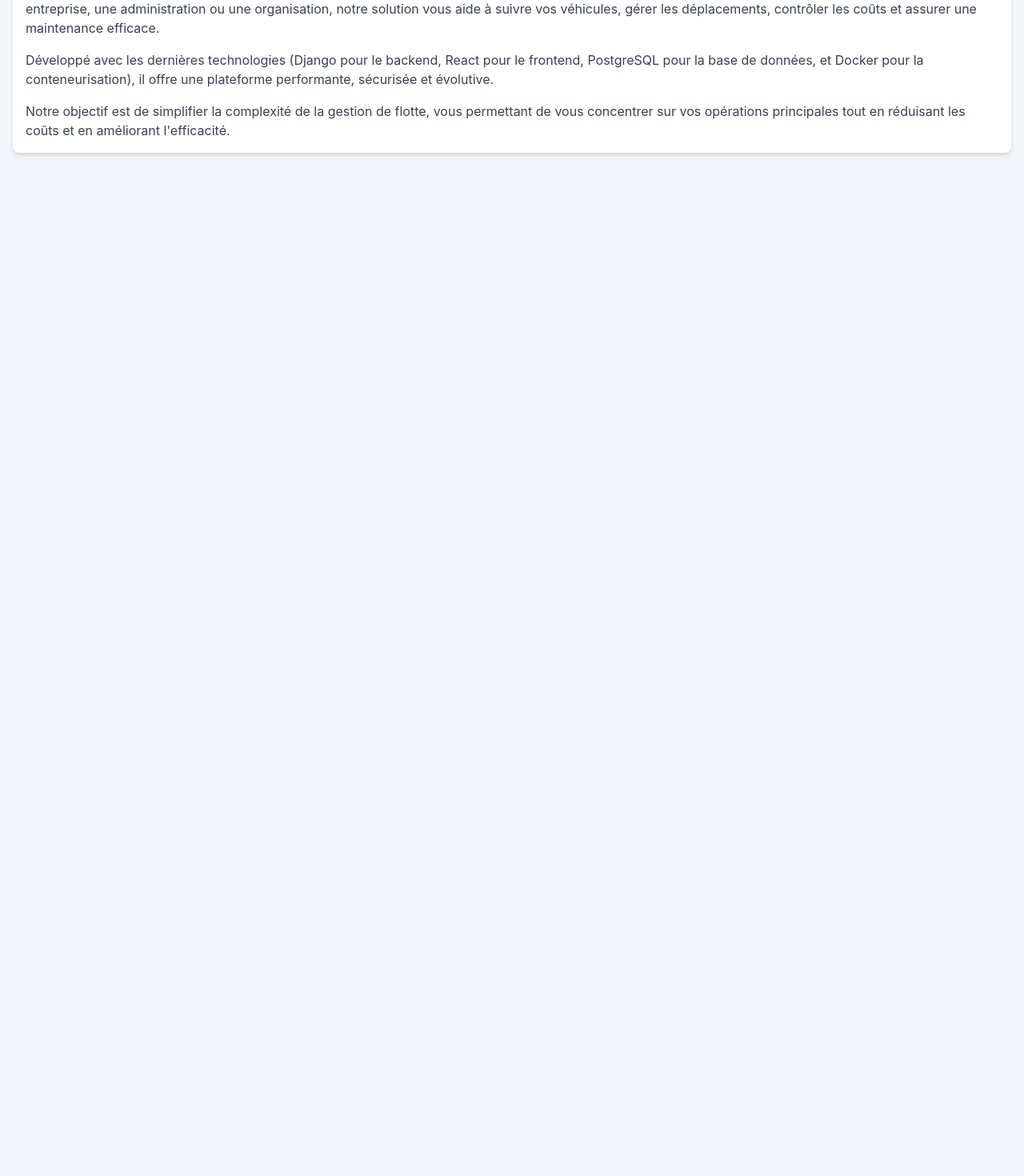
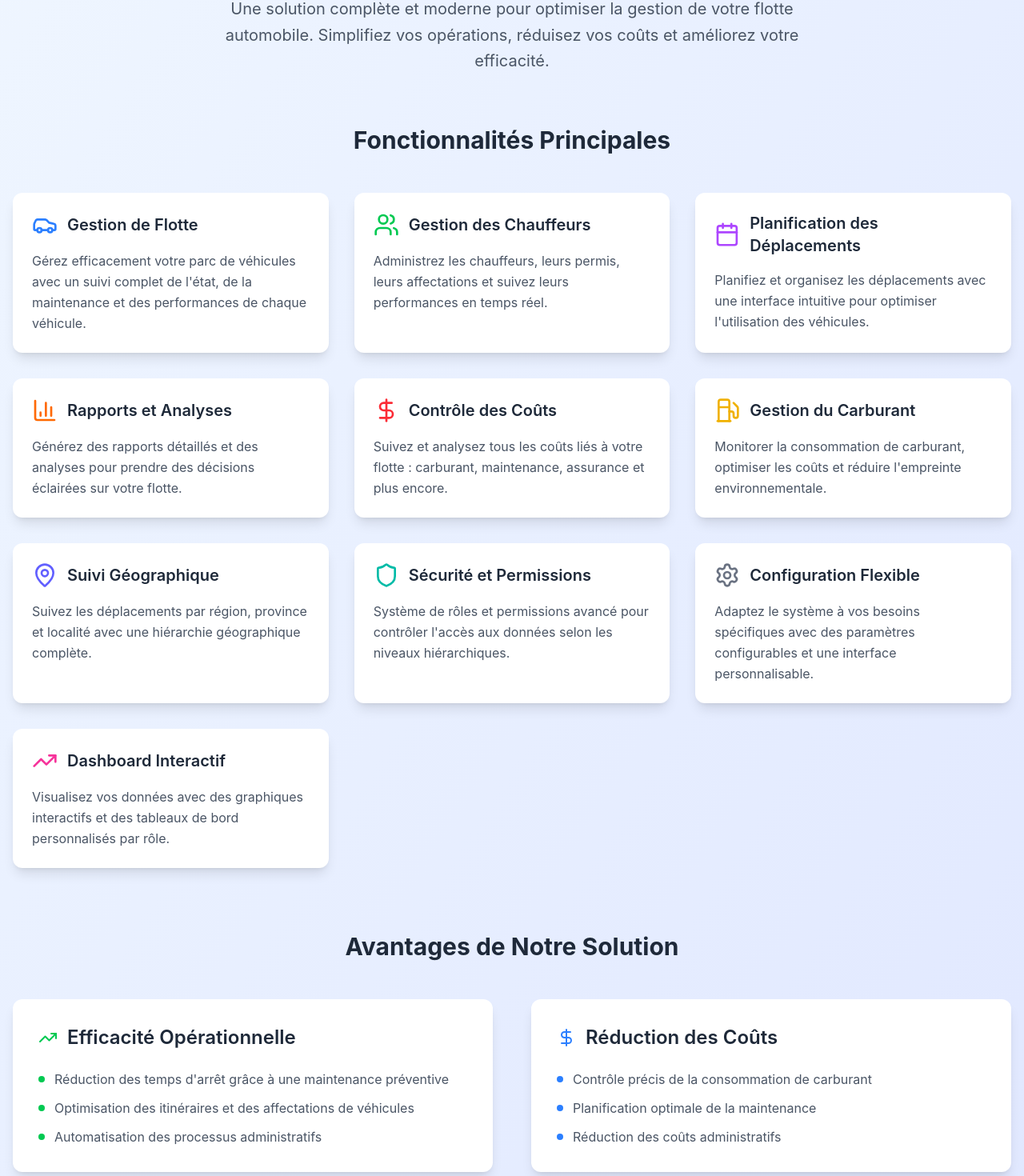
Before and after one commit to kwven/System_gestion_parc_vehicule, a React (Vite) app in the folder frontend/: page /about in a window 1280 px wide. Shown: the part 237-1707 px from the top of the page at 80% size. Before the commit the page ends 800 px from the top, so only its background shows below. Built offline with nearby package versions, Linux system fonts and the light colour scheme.

Commit message:
about page

```diff
--- a/frontend/src/pages/About.jsx
+++ b/frontend/src/pages/About.jsx
@@ -1,21 +1,149 @@
 import React from 'react';
 import Navbar from '../components/common/Navbar';
+import { Car, Users, BarChart3, Shield, MapPin, Fuel, Calendar, DollarSign, Settings, TrendingUp } from 'lucide-react';
+
 function About() {
+  const features = [
+    {
+      icon: <Car className="h-8 w-8 text-blue-500" />,
+      title: "Gestion de Flotte",
+      description: "Gérez efficacement votre parc de véhicules avec un suivi complet de l'état, de la maintenance et des performances de chaque véhicule."
+    },
+    {
+      icon: <Users className="h-8 w-8 text-green-500" />,
+      title: "Gestion des Chauffeurs",
+      description: "Administrez les chauffeurs, leurs permis, leurs affectations et suivez leurs performances en temps réel."
+    },
+    {
+      icon: <Calendar className="h-8 w-8 text-purple-500" />,
+      title: "Planification des Déplacements",
+      description: "Planifiez et organisez les déplacements avec une interface intuitive pour optimiser l'utilisation des véhicules."
+    },
+    {
+      icon: <BarChart3 className="h-8 w-8 text-orange-500" />,
+      title: "Rapports et Analyses",
+      description: "Générez des rapports détaillés et des analyses pour prendre des décisions éclairées sur votre flotte."
+    },
+    {
+      icon: <DollarSign className="h-8 w-8 text-red-500" />,
+      title: "Contrôle des Coûts",
+      description: "Suivez et analysez tous les coûts liés à votre flotte : carburant, maintenance, assurance et plus encore."
+    },
+    {
+      icon: <Fuel className="h-8 w-8 text-yellow-500" />,
+      title: "Gestion du Carburant",
+      description: "Monitorer la consommation de carburant, optimiser les coûts et réduire l'empreinte environnementale."
+    },
+    {
+      icon: <MapPin className="h-8 w-8 text-indigo-500" />,
+      title: "Suivi Géographique",
+      description: "Suivez les déplacements par région, province et localité avec une hiérarchie géographique complète."
+    },
+    {
+      icon: <Shield className="h-8 w-8 text-teal-500" />,
+      title: "Sécurité et Permissions",
+      description: "Système de rôles et permissions avancé pour contrôler l'accès aux données selon les niveaux hiérarchiques."
+    },
+    {
+      icon: <Settings className="h-8 w-8 text-gray-500" />,
+      title: "Configuration Flexible",
+      description: "Adaptez le système à vos besoins spécifiques avec des paramètres configurables et une interface personnalisable."
+    },
+    {
+      icon: <TrendingUp className="h-8 w-8 text-pink-500" />,
+      title: "Dashboard Interactif",
+      description: "Visualisez vos données avec des graphiques interactifs et des tableaux de bord personnalisés par rôle."
+    }
+  ];
+
   return (
-      <div>
+    <div>
       <Navbar />
-      <div className="container mx-auto p-4 mt-10 items-center">
-        <h2 className="text-3xl font-bold text-gray-800 mb-6">À Propos de Notre Système</h2>
-        <div className="bg-white p-4 rounded-lg shadow-md">
-          <p className="text-gray-700 mb-4">
-            Le Système de Gestion de Parc de Véhicules est une application robuste et intuitive conçue pour optimiser la gestion de votre flotte. Que vous soyez une entreprise, une administration ou une organisation, notre solution vous aide à suivre vos véhicules, gérer les déplacements, contrôler les coûts et assurer une maintenance efficace.
-          </p>
-          <p className="text-gray-700 mb-4">
-            Développé avec les dernières technologies (Django pour le backend, React pour le frontend, PostgreSQL pour la base de données, et Docker pour la conteneurisation), il offre une plateforme performante, sécurisée et évolutive.
-          </p>
-          <p className="text-gray-700">
-            Notre objectif est de simplifier la complexité de la gestion de flotte, vous permettant de vous concentrer sur vos opérations principales tout en réduisant les coûts et en améliorant l'efficacité.
-          </p>
+      <div className="min-h-screen bg-gradient-to-br from-blue-50 to-indigo-100">
+        {/* Hero Section */}
+        <div className="container mx-auto px-4 pt-20 pb-16">
+          <div className="text-center mb-16">
+            <h1 className="text-5xl font-bold text-gray-800 mb-6">
+              Système de Gestion de <span className="text-blue-600">Parc de Véhicules</span>
+            </h1>
+            <p className="text-xl text-gray-600 max-w-3xl mx-auto leading-relaxed">
+              Une solution complète et moderne pour optimiser la gestion de votre flotte automobile.
+              Simplifiez vos opérations, réduisez vos coûts et améliorez votre efficacité.
+            </p>
+          </div>
+
+          {/* Features Grid */}
+          <div className="mb-20">
+            <h2 className="text-3xl font-bold text-center text-gray-800 mb-12">Fonctionnalités Principales</h2>
+            <div className="grid grid-cols-1 md:grid-cols-2 lg:grid-cols-3 gap-8">
+              {features.map((feature, index) => (
+                <div key={index} className="bg-white rounded-xl shadow-lg p-6 hover:shadow-xl transition-shadow duration-300">
+                  <div className="flex items-center mb-4">
+                    {feature.icon}
+                    <h3 className="text-xl font-semibold text-gray-800 ml-3">{feature.title}</h3>
+                  </div>
+                  <p className="text-gray-600 leading-relaxed">{feature.description}</p>
+                </div>
+              ))}
+            </div>
+          </div>
+
+          {/* Benefits Section */}
+          <div className="mb-20">
+            <h2 className="text-3xl font-bold text-center text-gray-800 mb-12">Avantages de Notre Solution</h2>
+            <div className="grid grid-cols-1 lg:grid-cols-2 gap-12">
+              <div className="bg-white rounded-xl shadow-lg p-8">
+                <h3 className="text-2xl font-semibold text-gray-800 mb-6 flex items-center">
+                  <TrendingUp className="h-6 w-6 text-green-500 mr-3" />
+                  Efficacité Opérationnelle
+                </h3>
+                <ul className="space-y-3 text-gray-600">
+                  <li className="flex items-start">
+                    <span className="w-2 h-2 bg-green-500 rounded-full mt-2 mr-3 flex-shrink-0"></span>
+                    Réduction des temps d'arrêt grâce à une maintenance préventive
+                  </li>
+                  <li className="flex items-start">
+                    <span className="w-2 h-2 bg-green-500 rounded-full mt-2 mr-3 flex-shrink-0"></span>
+                    Optimisation des itinéraires et des affectations de véhicules
+                  </li>
+                  <li className="flex items-start">
+                    <span className="w-2 h-2 bg-green-500 rounded-full mt-2 mr-3 flex-shrink-0"></span>
+                    Automatisation des processus administratifs
+                  </li>
+                </ul>
+              </div>
+
+              <div className="bg-white rounded-xl shadow-lg p-8">
+                <h3 className="text-2xl font-semibold text-gray-800 mb-6 flex items-center">
+                  <DollarSign className="h-6 w-6 text-blue-500 mr-3" />
+                  Réduction des Coûts
+                </h3>
+                <ul className="space-y-3 text-gray-600">
+                  <li className="flex items-start">
+                    <span className="w-2 h-2 bg-blue-500 rounded-full mt-2 mr-3 flex-shrink-0"></span>
+                    Contrôle précis de la consommation de carburant
+                  </li>
+                  <li className="flex items-start">
+                    <span className="w-2 h-2 bg-blue-500 rounded-full mt-2 mr-3 flex-shrink-0"></span>
+                    Planification optimale de la maintenance
+                  </li>
+                  <li className="flex items-start">
+                    <span className="w-2 h-2 bg-blue-500 rounded-full mt-2 mr-3 flex-shrink-0"></span>
+                    Réduction des coûts administratifs
+                  </li>
+                </ul>
+              </div>
+            </div>
+          </div>
+
+          {/* Mission Statement */}
+          <div className="bg-gradient-to-r from-blue-600 to-indigo-600 rounded-xl shadow-lg p-12 text-center text-white">
+            <h2 className="text-3xl font-bold mb-6">Notre Mission</h2>
+            <p className="text-xl leading-relaxed max-w-4xl mx-auto">
+              Fournir une solution technologique avancée qui transforme la gestion de flotte en un processus
+              simple, efficace et rentable.
+            </p>
+          </div>
         </div>
       </div>
     </div>
```
